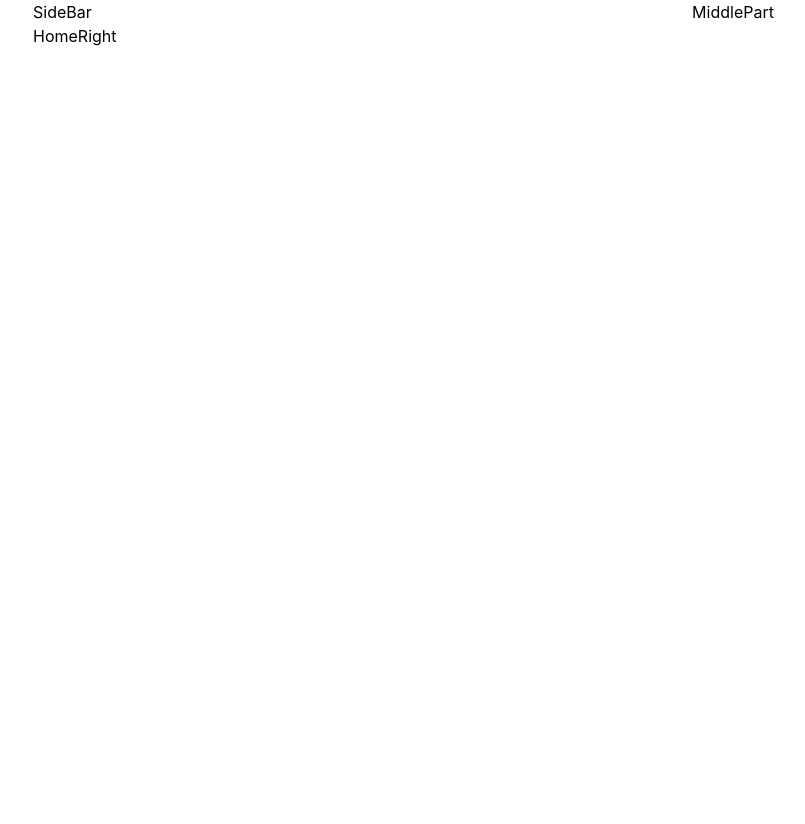
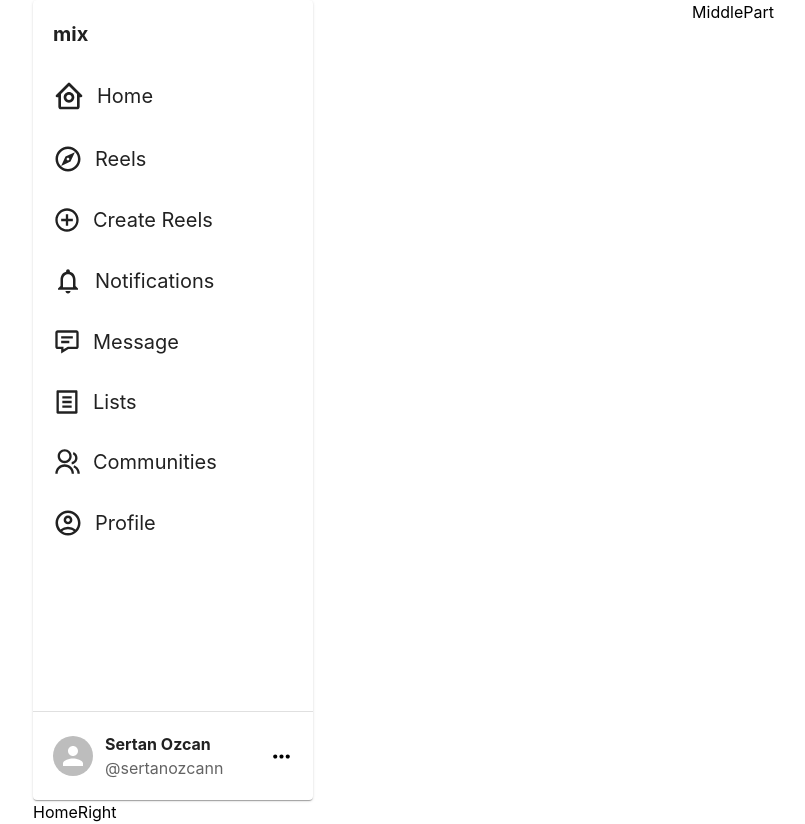
Before and after one commit to sertanozcnn/Twitter-Clone-React-Java, a React (Create React App) app: page /message in a window 1280 px wide. Shown: the whole page, without its empty margins (47-852 px from the left). Before the commit the page ends 800 px from the top, so only its background shows below. Built offline with nearby package versions, Linux system fonts and the light colour scheme.

Commit message:
HomePage Siderbar Update İcon and Design

```diff
--- a/package.json
+++ b/package.json
@@ -13,6 +13,7 @@
     "formik": "^2.4.5",
     "react": "^18.2.0",
     "react-dom": "^18.2.0",
+    "react-icons": "^5.1.0",
     "react-redux": "^9.1.1",
     "react-router-dom": "^6.23.0",
     "react-scripts": "5.0.1",
--- a/src/components/Sidebar.jsx
+++ /dev/null
@@ -1,11 +0,0 @@
-import React from 'react'
-
-const Sidebar = () => {
-  return (
-    <div>
-      SideBar
-    </div>
-  )
-}
-
-export default Sidebar
--- /dev/null
+++ b/src/components/Sidebar/Sidebar.jsx
@@ -0,0 +1,72 @@
+import React, { useState } from 'react'; // useState import edildi
+import { navigationMenu } from './SidebarNavigation';
+import { Avatar, Button, Card, Divider, Menu, MenuItem } from '@mui/material';
+import { MdMoreHoriz } from "react-icons/md";
+
+const Sidebar = () => {
+  const [anchorEl, setAnchorEl] = useState(null); // useState kullanıldı ve yanlış parantez düzeltildi
+  const open = Boolean(anchorEl);
+  const handleClick = (event) => {
+    setAnchorEl(event.currentTarget);
+  };
+  const handleClose = () => {
+    setAnchorEl(null);
+  };
+
+  return (
+    <Card className='card h-screen flex flex-col justify-between py-5'>
+      <div className='space-y-8 pl-5'>
+        <div className=''>
+          <span className='logo font-bold text-xl '>mix</span>
+        </div>
+
+        <div className='space-y-8'>
+          {navigationMenu.map((item) => (
+            <div key={item.title} className='cursor-pointer flex space-x-3 items-center'> {/* key prop eklendi */}
+              {item.icon}
+              <p className='text-xl'>{item.title}</p>
+            </div>
+          ))}
+        </div>
+      </div>
+
+      <div>
+        <Divider />
+        <div className='pl-5 flex items-center justify-between pt-5'>
+          <div className='flex items-center space-x-3'>
+            <Avatar />
+            <div>
+              <p className='font-bold'>Sertan Ozcan</p>
+              <p className='opacity-70'>@sertanozcann</p>
+            </div>
+          </div>
+          <Button
+            id="basic-button"
+            aria-controls={open ? 'basic-menu' : undefined}
+            aria-haspopup="true"
+            aria-expanded={open ? 'true' : undefined}
+            onClick={handleClick}
+          >
+            <MdMoreHoriz size={25} color='black' />
+
+          </Button>
+          <Menu
+            id="basic-menu"
+            anchorEl={anchorEl}
+            open={open}
+            onClose={handleClose}
+            MenuListProps={{
+              'aria-labelledby': 'basic-button',
+            }}
+          >
+            <MenuItem onClick={handleClose}>Profile</MenuItem>
+            <MenuItem onClick={handleClose}>My account</MenuItem>
+            <MenuItem onClick={handleClose}>Logout</MenuItem>
+          </Menu>
+        </div>
+      </div>
+    </Card>
+  );
+};
+
+export default Sidebar;
--- /dev/null
+++ b/src/components/Sidebar/SidebarNavigation.js
@@ -0,0 +1,56 @@
+import { MdOutlineExplore } from "react-icons/md";
+import { MdAddCircleOutline } from "react-icons/md";
+import { MdOutlineNotificationsNone } from "react-icons/md";
+import { RiFileListLine } from "react-icons/ri";
+import { RiGroupLine } from "react-icons/ri";
+import { MdOutlineAccountCircle } from "react-icons/md";
+import { BiMessageDetail } from "react-icons/bi";
+import { BiHomeCircle } from "react-icons/bi";
+
+
+
+
+export const navigationMenu = [
+
+    {
+        title: "Home",
+        icon: <BiHomeCircle  size={32} />,
+        path: "/",
+    },
+    {
+        title: "Reels",
+        icon: <MdOutlineExplore   size={30} />,
+        path: "/",
+    },
+    {
+        title: "Create Reels",
+        icon: <MdAddCircleOutline   size={28}/>,
+        path: "/",
+    },
+    {
+        title: "Notifications",
+        icon: <MdOutlineNotificationsNone  size={30} />,
+        path: "/",
+    },
+    {
+        title: "Message",
+        icon: <BiMessageDetail  size={28} />,
+        path: "/",
+    },
+    {
+        title: "Lists",
+        icon: <RiFileListLine  size={28} />,
+        path: "/",
+    },
+    {
+        title: "Communities",
+        icon: <RiGroupLine  size={28} />,
+        path: "/",
+    },
+    {
+        title: "Profile",
+        icon: <MdOutlineAccountCircle  size={30} />,
+        path: "/",
+    },
+
+]
--- a/src/pages/HomePage/HomePage.jsx
+++ b/src/pages/HomePage/HomePage.jsx
@@ -3,12 +3,12 @@
 import { Route, Routes, useLocation } from 'react-router-dom';
 import { Grid } from '@mui/material';
 import React from 'react';
-import Sidebar from '../../components/Sidebar';
 import MiddlePart from '../../components/MiddlePart/MiddlePart';
 import Reels from '../../components/Reels/Reels';
 import CreateReelsForm from '../../components/Reels/CreateReelsForm';
 import Profile from '../Profile/Profile';
 import HomeRight from '../../components/HomeRight/HomeRight';
+import Sidebar from '../../components/Sidebar/Sidebar';
 
 const HomePage = () => {
   const location = useLocation();
```
Also changed, not shown: 1 other file (tests, documents, lock files or other folders).
